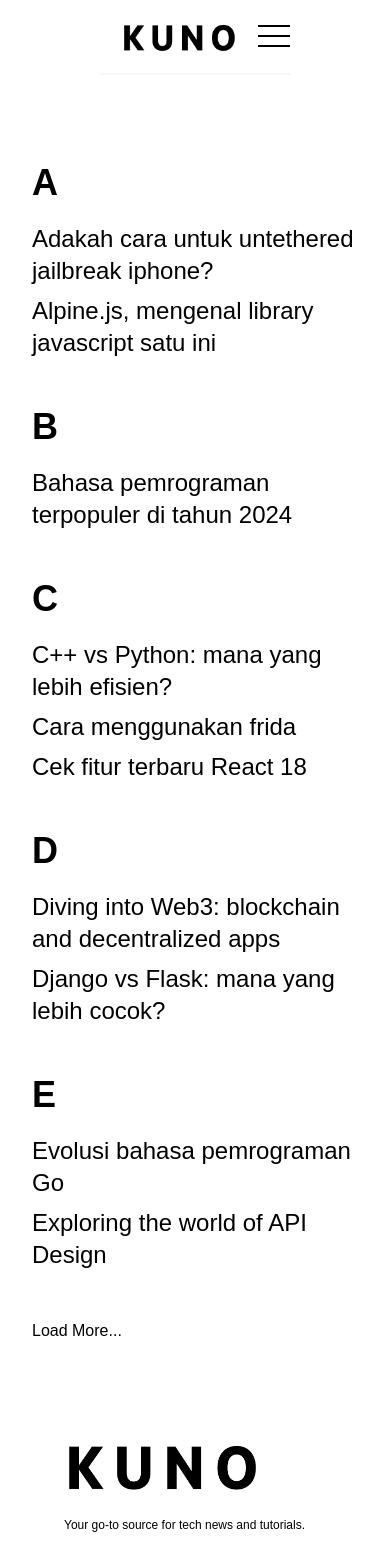
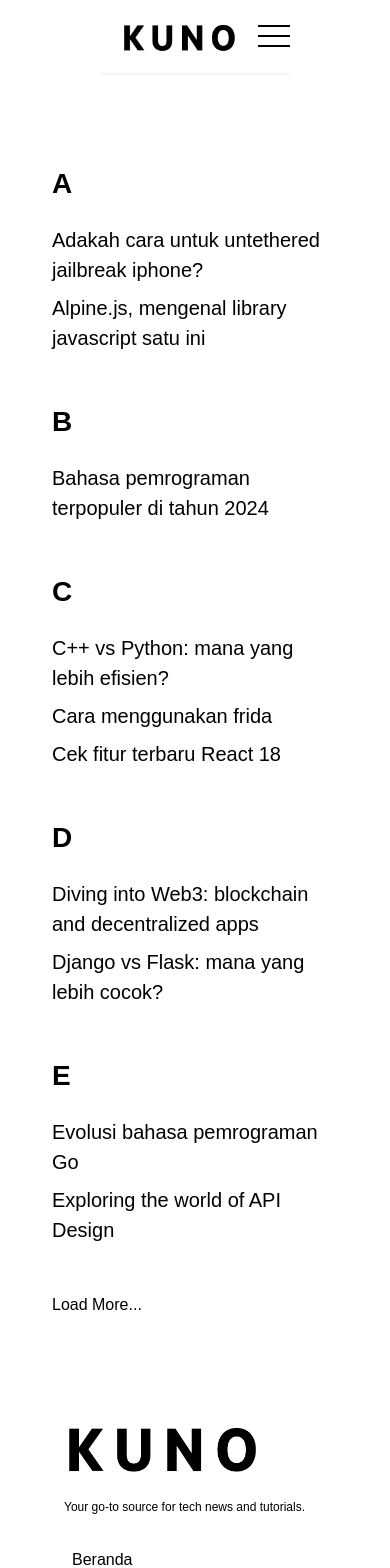
Before and after one commit to FairuzLQ/kuno, a Next.js app: page /sitemap in a window 390 px wide. Shown: the top 1568 px of the page. Built offline with nearby package versions, Linux system fonts and the light colour scheme.

Commit message:
responsive

```diff
--- a/app/components/sitemap-components/SitemapListComponent.js
+++ b/app/components/sitemap-components/SitemapListComponent.js
@@ -83,9 +83,9 @@ const SitemapListComponent = () => {
     <div className="p-4">
       {visibleAlphabets.map((alphabet) => (
         <div key={alphabet} className="mb-12">
-          <h2 className="text-4xl font-bold mb-5">{alphabet}</h2> {/* Ukuran abjad 36px */}
+          <h2 className="text-[28px] px-5 md:px-12 lg:text-4xl lg:px-10 font-bold mb-5 ">{alphabet}</h2> {/* Ukuran abjad 36px */}
           {groupedArticles[alphabet].map((article, index) => (
-            <div key={index} className="mb-2 text-2xl"> {/* Ukuran title 28px */}
+            <div key={index} className="text-[20px] md:px-12 px-5 mb-2 lg:px-10 lg:text-2xl"> {/* Ukuran title 28px */}
               {article.title}
             </div>
           ))}
@@ -102,7 +102,7 @@ const SitemapListComponent = () => {
 
       {!loading && visibleAlphabets.length < alphabets.length && (
         <button
-          className="text-black"
+          className="text-black md:px-12 px-5 mb-2 lg:px-10"
           onClick={loadMore}
         >
           Load More...
```
